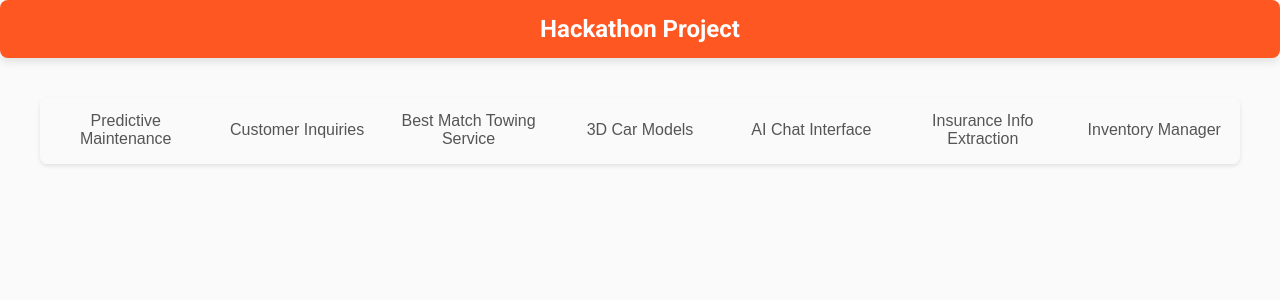
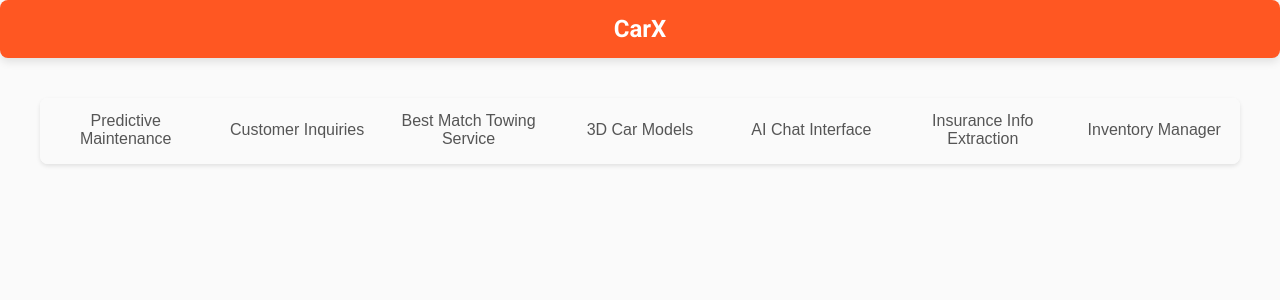
Before and after one commit to Sa1f27/CarX, a Flask app: page / in a window 1280 px wide. Shown: the top 300 px of the page. Run offline with Flask 3, Linux system fonts and the light colour scheme.

Commit message:
Update index.html

```diff
--- a/templates/index.html
+++ b/templates/index.html
@@ -8,7 +8,7 @@
     <link href="https://fonts.googleapis.com/css2?family=Roboto:wght@400;700&family=Lobster&display=swap" rel="stylesheet">
 </head>
 <body>
-    <header>Hackathon Project</header>
+    <header>CarX</header>
     <div class="container">
         <div class="tabs">
             <button class="tablink" onclick="openTab(event, 'PredictiveMaintenance')">Predictive Maintenance</button>
```
